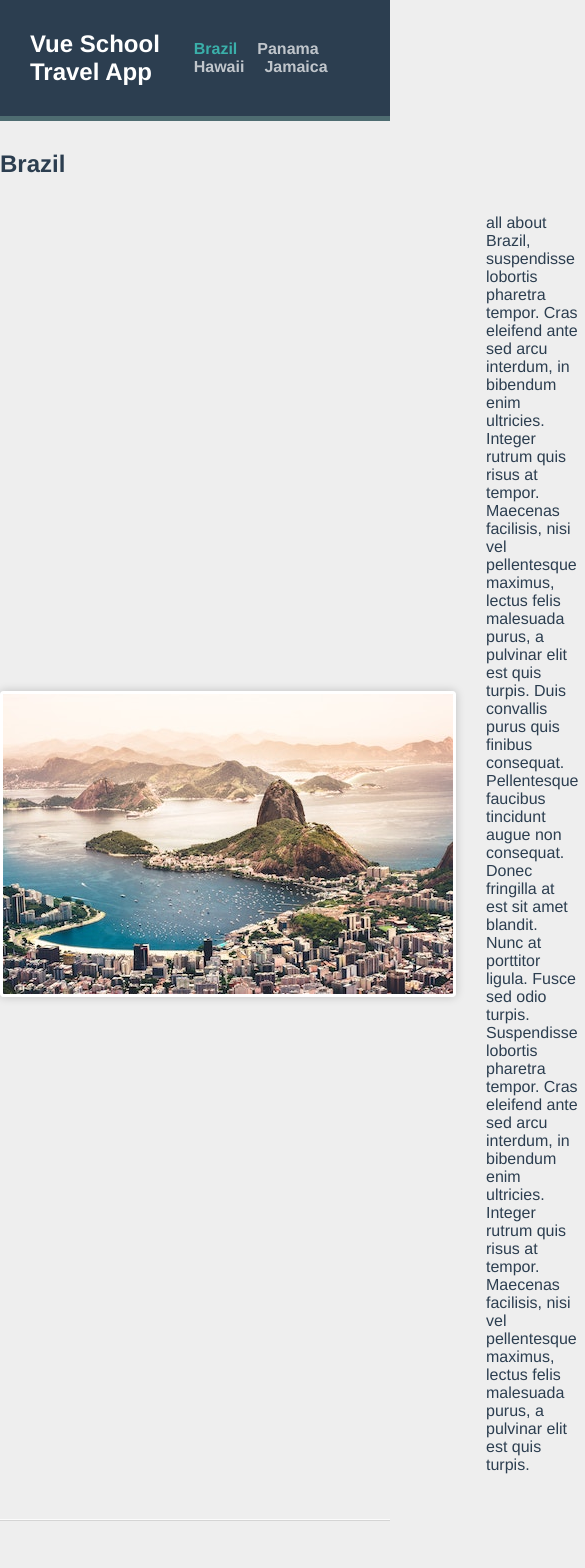
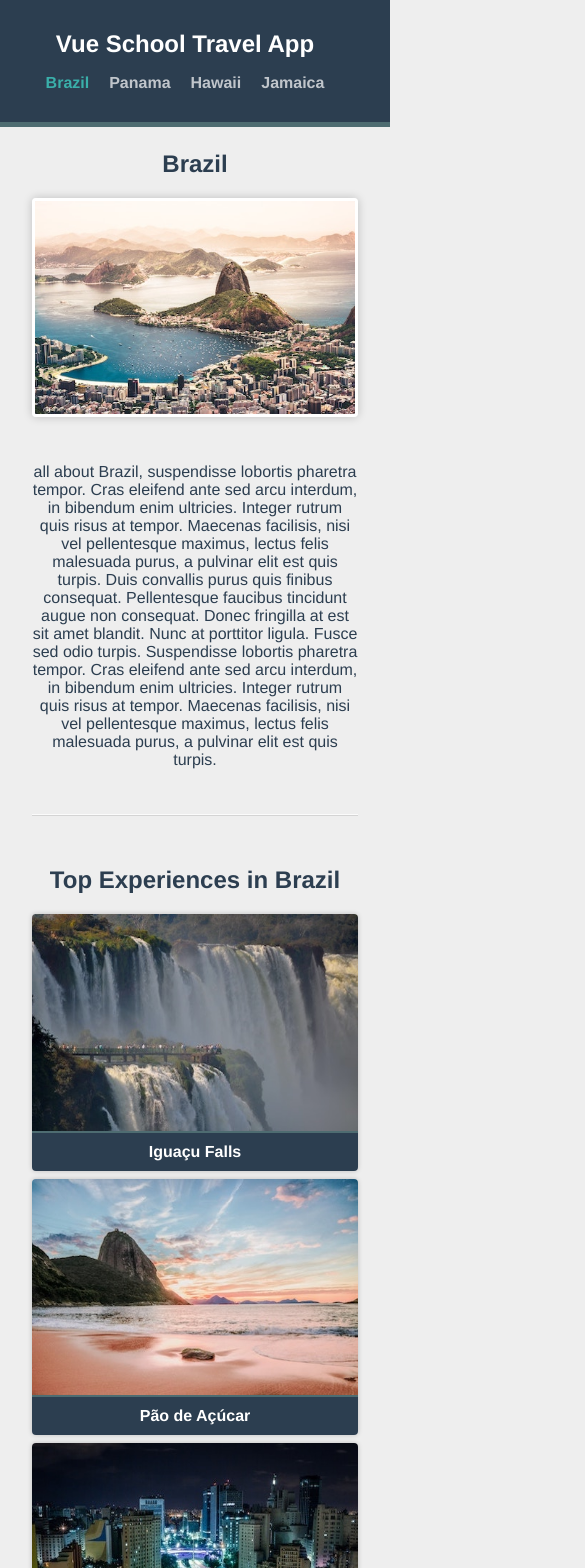
Before and after one commit to kiraGit67/vue-school-travel-app, a Vue app: page /destination/1/brazil in a window 390 px wide. Shown: the top 1568 px of the page, 585 px wide, since content can reach past the window. Built offline with nearby package versions, Linux system fonts and the light colour scheme.

Commit message:
adds responsive styling

```diff
--- a/public/main.css
+++ b/public/main.css
@@ -14,6 +14,10 @@ body {
   -webkit-font-smoothing: antialiased;
   -moz-osx-font-smoothing: grayscale;
   color: #2c3e50;
+  padding-inline: 2rem;
+}
+section {
+  width: 100%;
 }
 a,
 a:visited {
@@ -21,16 +25,30 @@ a:visited {
 }
 .container {
   margin: 0 auto;
-  max-width: 960px;
+  _max-width: 960px;
 }
 
 /* Home */
+.home .destinations h2 {
+  margin: 0;
+  padding: 0.35rem;
+  background: #2c3e50;
+  color: white;
+  border-top-left-radius: 4px;
+  border-top-right-radius: 4px;
+}
+
 .home img {
-  max-width: 230px;
+  max-width: 100%;
+  border-bottom-left-radius: 4px;
+  border-bottom-right-radius: 4px;
+  border: 3px solid white;
+  box-shadow: 0 0 10px 0 rgba(0, 0, 0, 0.2);
 }
 .home .destinations {
   display: flex;
   justify-content: space-between;
+  gap: 1rem;
 }
 
 /* Navigation */
@@ -47,6 +65,8 @@ a:visited {
   align-items: center;
   border-bottom: 5px solid #4e6c71;
   z-index: 2;
+  display: flex;
+  justify-content: space-between;
 }
 #nav a {
   display: inline-block;
@@ -72,11 +92,13 @@ a {
 
 /* Destination Details */
 .destination-details {
+  width: 100%;
   display: flex;
   gap: 30px;
   align-items: center;
 }
 .destination-details img {
+  width: 100%;
   border-radius: 4px;
   border: 3px solid white;
   box-shadow: 0 0 10px 0 rgba(0, 0, 0, 0.2);
@@ -105,8 +127,8 @@ a {
   text-align: center;
 }
 .experiences img {
-  width: 250px;
-  height: 150px;
+  width: 100%;
+  _height: 150px;
   object-fit: cover;
   display: block;
 }
@@ -160,24 +182,66 @@ a {
   margin-bottom: 15px;
 }
 /* Form */
-.form{
-  display:flex;
+.form {
+  display: flex;
   flex-direction: column;
-  max-width:400px;
+  max-width: 400px;
   margin: 0 auto;
 }
 
-.input{
+.input {
   border: 1px solid gray;
   padding: 10px;
-  margin-bottom:20px;
-  border-radius:5px;
+  margin-bottom: 20px;
+  border-radius: 5px;
 }
 
-.btn{
-  background-color:#2c3e50;
+.btn {
+  background-color: #2c3e50;
   color: white;
   padding: 10px;
   border-radius: 5px;
-  border:none;
+  border: none;
 }
+
+/* Responsive Styling */
+@media screen and (min-width: 768px) and (max-width: 1024px) {
+  .home .destinations,
+  .destination-details,
+  .experiences .cards {
+    display: grid;
+    grid-template-columns: repeat(2, 1fr);
+    gap: 1rem;
+  }
+
+  .destination-details {
+    align-items: flex-start;
+  }
+}
+
+@media screen and (max-width: 767px) {
+  .home .destinations,
+  .experiences .cards {
+    display: flex;
+    flex-direction: column;
+    gap: 0.5rem;
+  }
+
+  #nav {
+    flex-direction: column;
+    justify-content: center;
+    gap: 1rem;
+  }
+
+  .destination-details {
+    flex-direction: column;
+    align-items: center;
+  }
+
+  .experience h1,
+  .destination h1,
+  h2,
+  .destination-details p {
+    text-align: center;
+  }
+}
```
